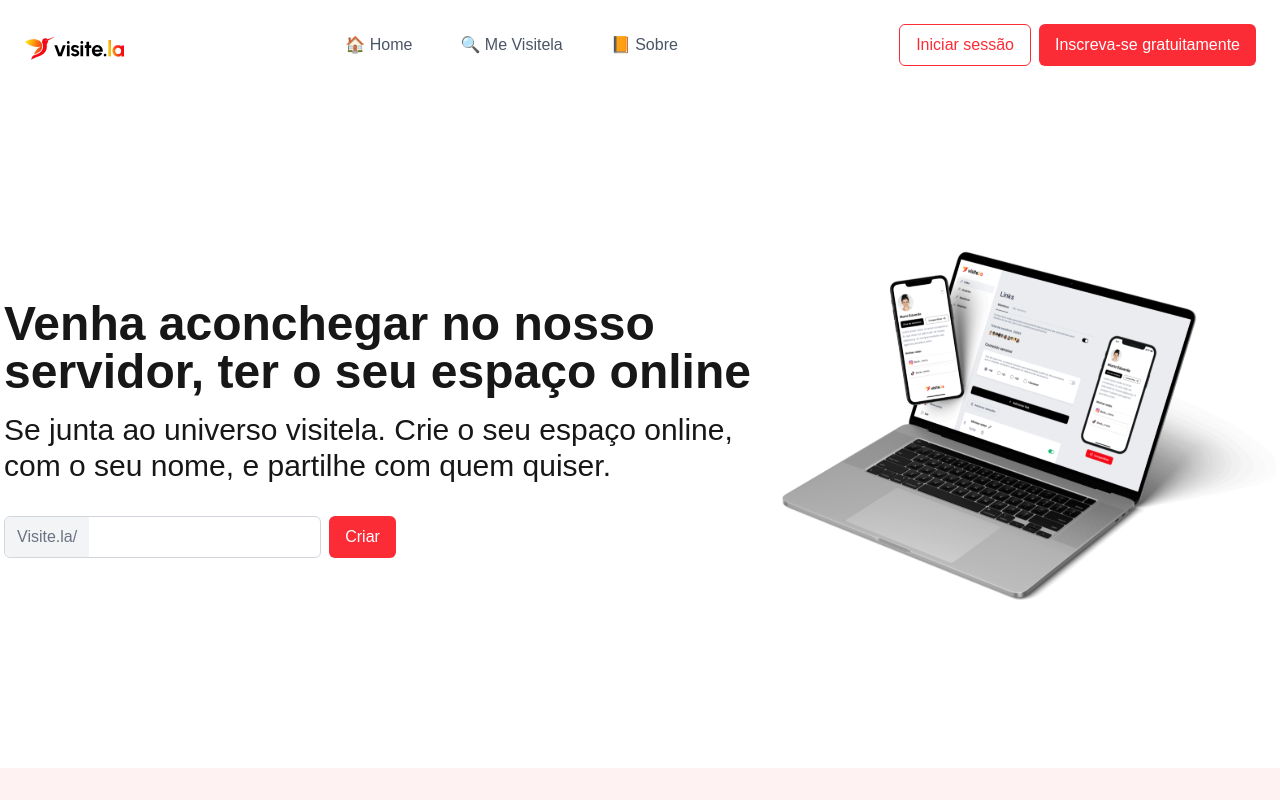
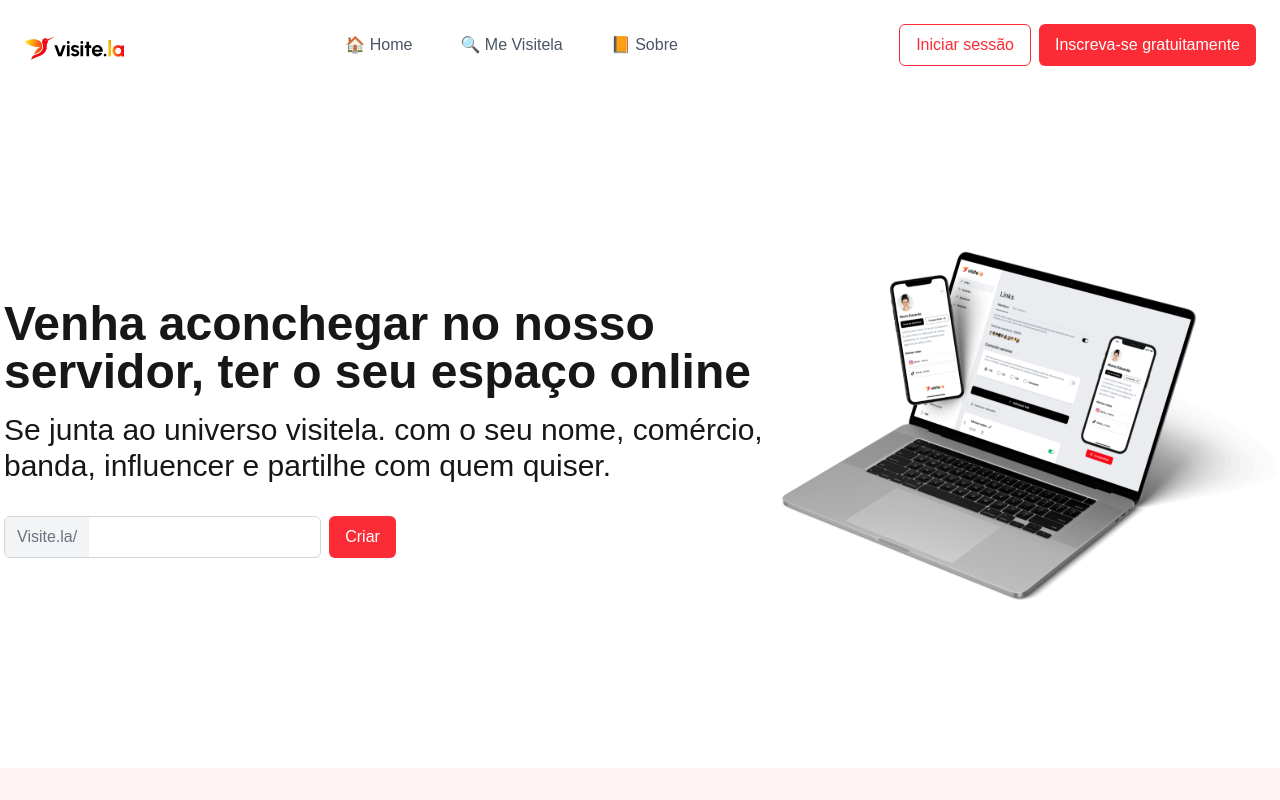
Before and after one commit to davinyleticia/visitela-frotend, a Next.js app: page / in a window 1280 px wide. Shown: the top 800 px of the page. Built offline with nearby package versions, Linux system fonts and the light colour scheme.

Commit message:
ajust text

```diff
--- a/src/components/organisms/Hero.tsx
+++ b/src/components/organisms/Hero.tsx
@@ -8,7 +8,7 @@ export default function Hero() {
         <div>
           <h1 className="text-5xl font-bold mb-4">Venha aconchegar no nosso servidor, ter o seu espaço online</h1>
           <p className="text-3xl mb-8">
-          Se junta ao universo visitela. Crie o seu espaço online, com o seu nome, e partilhe com quem quiser.
+          Se junta ao universo visitela. com o seu nome, comércio, banda, influencer e partilhe com quem quiser.
           </p>
           <ShortLinkForm />
         </div>
```
